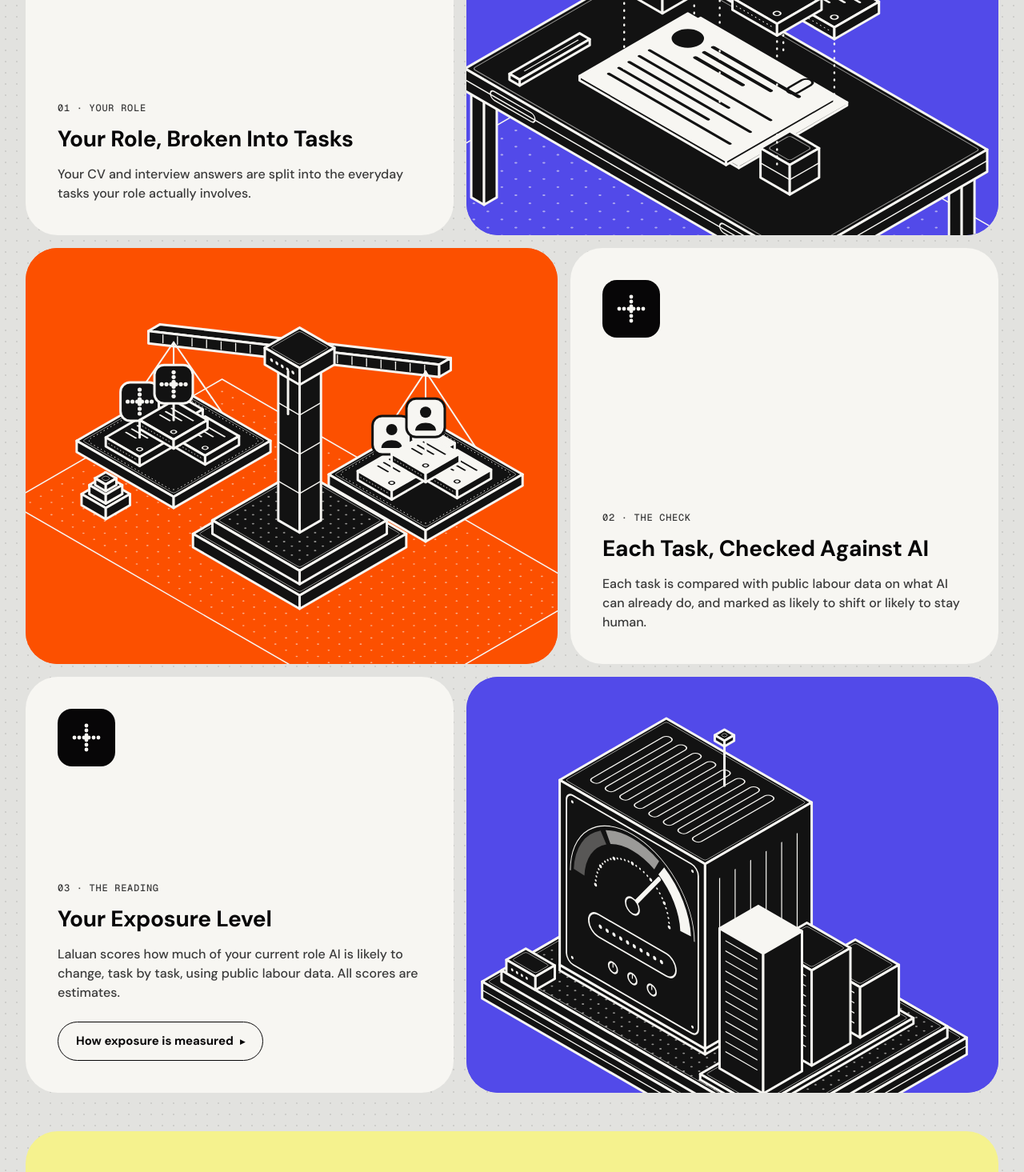
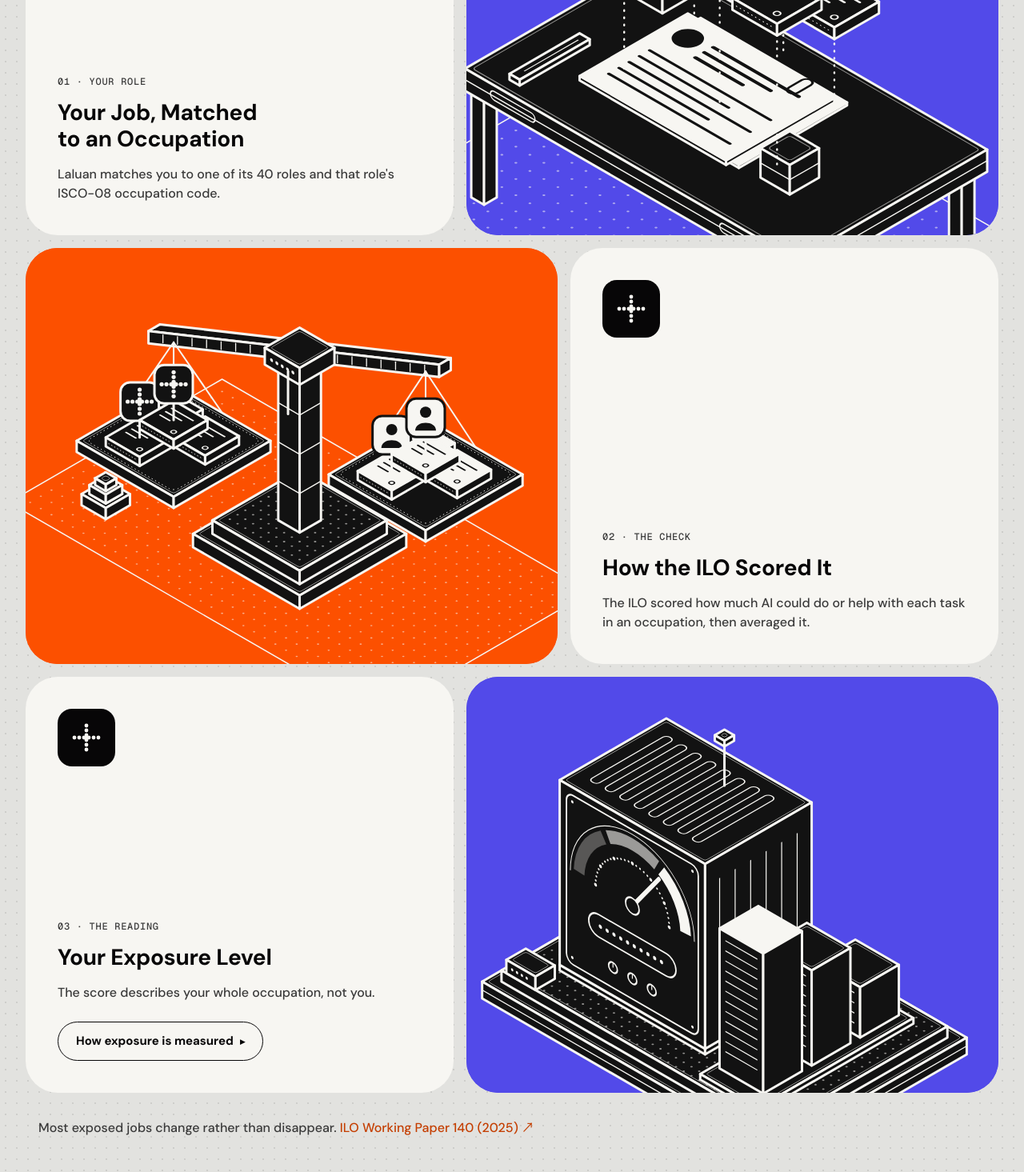
Before and after one commit to Jie-coder/hoo-lee-sheet-sdc2026, a Next.js app: page /exposure-intro in a window 1280 px wide. Shown: the part 560-2025 px from the top of the page at 80% size. Built offline with nearby package versions, Linux system fonts and the light colour scheme.

Commit message:
Exposure brief: accurate occupation-level copy (EN/BM) (#68)
* Exposure brief: accurate occupation-level copy (EN/BM)

* Exposure brief: trim card bodies per review (EN/BM)

---------

Co-authored-by: Bing Jie Tan <tanbingjie99@gmail.com>

```diff
--- a/src/components/exposure-intro.tsx
+++ b/src/components/exposure-intro.tsx
@@ -72,6 +72,19 @@ export function ExposureIntro() {
           </div>
         ))}
       </div>
+      <div className="mt-8 px-2 md:px-4">
+        <p className="text-grey">
+          {t("exposureIntro.notJobLoss")}{" "}
+          <a
+            href="https://www.ilo.org/sites/default/files/2025-05/WP140_web.pdf"
+            target="_blank"
+            rel="noopener noreferrer"
+            className="text-sage-dark underline-offset-2 hover:underline"
+          >
+            {t("exposureIntro.sourceLink")} ↗
+          </a>
+        </p>
+      </div>
     </section>
   );
 }
--- a/src/lib/i18n-messages.ts
+++ b/src/lib/i18n-messages.ts
@@ -317,7 +317,7 @@ export const EN = {
   "interview.q2.fallbackTitle": "Which of these takes most of your week?",
   "interview.q2.fallbackSubtitle": "Pick your main one, then say how much time the others take.",
   "interview.q2.why":
-    "The time you spend on each task weights your AI exposure and augmentation scores.",
+    "Describing your tasks helps Laluan match you to the right role; your exposure score comes from that role's published ILO figure.",
   "interview.q3.title": "Which tools do you use, and how much have you used AI tools like ChatGPT?",
   "interview.q3.why":
     "Shows your starting point so the plan doesn't repeat what you already know.",
@@ -517,14 +517,14 @@ export const EN = {
   "exposureIntro.seeResults": "See my results →",
   "exposureIntro.lede": "Three steps, no black box. Laluan shows which parts of your work AI is likely to change, and which stay human.",
   "exposureIntro.step1.label": "01 · Your role",
-  "exposureIntro.step1.title": "Your Role, Broken Into Tasks",
-  "exposureIntro.step1.body": "Your CV and interview answers are split into the everyday tasks your role actually involves.",
+  "exposureIntro.step1.title": "Your Job, Matched to an Occupation",
+  "exposureIntro.step1.body": "Laluan matches you to one of its 40 roles and that role's ISCO-08 occupation code.",
   "exposureIntro.step2.label": "02 · The check",
-  "exposureIntro.step2.title": "Each Task, Checked Against AI",
-  "exposureIntro.step2.body": "Each task is compared with public labour data on what AI can already do, and marked as likely to shift or likely to stay human.",
+  "exposureIntro.step2.title": "How the ILO Scored It",
+  "exposureIntro.step2.body": "The ILO scored how much AI could do or help with each task in an occupation, then averaged it.",
   "exposureIntro.step3.label": "03 · The reading",
   "exposureIntro.step3.title": "Your Exposure Level",
-  "exposureIntro.step3.body": "Laluan scores how much of your current role AI is likely to change, task by task, using public labour data. All scores are estimates.",
+  "exposureIntro.step3.body": "The score describes your whole occupation, not you.",
   "exposureIntro.measuredCta": "How Exposure Is Measured",
   "exposure.linkLabel": "What is AI exposure?",
   "exposure.sourceIlo": "ILO GenAI Exposure 2025",
@@ -619,6 +619,8 @@ export const EN = {
   "profile.moreSkills": "+{count} more",
   "exposureIntro.measuredExpandTitle": "How exposure is measured",
   "exposureIntro.dataSourcesLink": "See all data sources",
+  "exposureIntro.notJobLoss": "Most exposed jobs change rather than disappear.",
+  "exposureIntro.sourceLink": "ILO Working Paper 140 (2025)",
 } as const;
 
 export type MessageKey = keyof typeof EN;
@@ -941,7 +943,7 @@ export const MS: Record<MessageKey, string> = {
   "interview.q2.fallbackTitle": "Yang mana antara ini mengambil sebahagian besar minggu anda?",
   "interview.q2.fallbackSubtitle": "Pilih yang utama, kemudian nyatakan berapa banyak masa diambil oleh yang lain.",
   "interview.q2.why":
-    "Masa yang anda luangkan untuk setiap tugasan memberi pemberat kepada skor pendedahan dan pengukuhan AI anda.",
+    "Menerangkan tugas anda membantu Laluan memadankan anda dengan peranan yang betul; skor pendedahan anda datang daripada angka ILO yang diterbitkan bagi peranan itu.",
   "interview.q3.title":
     "Alat manakah yang anda gunakan, dan sejauh mana anda telah menggunakan alat AI seperti ChatGPT?",
   "interview.q3.why":
@@ -1147,14 +1149,14 @@ export const MS: Record<MessageKey, string> = {
   "exposureIntro.seeResults": "Lihat keputusan saya →",
   "exposureIntro.lede": "Tiga langkah, tiada kotak hitam. Laluan menunjukkan bahagian kerja anda yang mungkin diubah oleh AI, dan bahagian yang kekal manusia.",
   "exposureIntro.step1.label": "01 · Peranan anda",
-  "exposureIntro.step1.title": "Peranan Anda, Dipecahkan Kepada Tugas",
-  "exposureIntro.step1.body": "CV dan jawapan temu bual anda dipecahkan kepada tugas harian yang benar-benar terlibat dalam peranan anda.",
+  "exposureIntro.step1.title": "Kerja Anda, Dipadankan dengan Satu Pekerjaan",
+  "exposureIntro.step1.body": "Laluan memadankan anda dengan salah satu daripada 40 peranan serta kod pekerjaan ISCO-08 bagi peranan itu.",
   "exposureIntro.step2.label": "02 · Semakan",
-  "exposureIntro.step2.title": "Setiap Tugas, Disemak Dengan AI",
-  "exposureIntro.step2.body": "Setiap tugas dibandingkan dengan data buruh awam tentang perkara yang sudah boleh dilakukan oleh AI, dan ditanda sama ada mungkin berubah atau mungkin kekal manusia.",
+  "exposureIntro.step2.title": "Cara ILO Menilainya",
+  "exposureIntro.step2.body": "ILO menilai sejauh mana AI boleh melakukan atau membantu setiap tugas dalam sesuatu pekerjaan, kemudian mengambil puratanya.",
   "exposureIntro.step3.label": "03 · Bacaan",
   "exposureIntro.step3.title": "Tahap Pendedahan Anda",
-  "exposureIntro.step3.body": "Laluan menilai sejauh mana peranan semasa anda mungkin diubah oleh AI, tugas demi tugas, menggunakan data buruh awam. Semua skor adalah anggaran.",
+  "exposureIntro.step3.body": "Skor itu menerangkan keseluruhan pekerjaan anda, bukan diri anda.",
   "exposureIntro.measuredCta": "Cara Pendedahan Diukur",
   "exposure.linkLabel": "Apakah pendedahan AI?",
   "exposure.sourceIlo": "ILO GenAI Exposure 2025",
@@ -1249,6 +1251,8 @@ export const MS: Record<MessageKey, string> = {
   "profile.moreSkills": "+{count} lagi",
   "exposureIntro.measuredExpandTitle": "Cara pendedahan diukur",
   "exposureIntro.dataSourcesLink": "Lihat semua sumber data",
+  "exposureIntro.notJobLoss": "Kebanyakan pekerjaan yang terdedah berubah, bukannya hilang.",
+  "exposureIntro.sourceLink": "Kertas Kerja ILO 140 (2025)",
 };
 
 export function translate(locale: SiteLocale, key: MessageKey, vars?: Record<string, string>): string {
```
